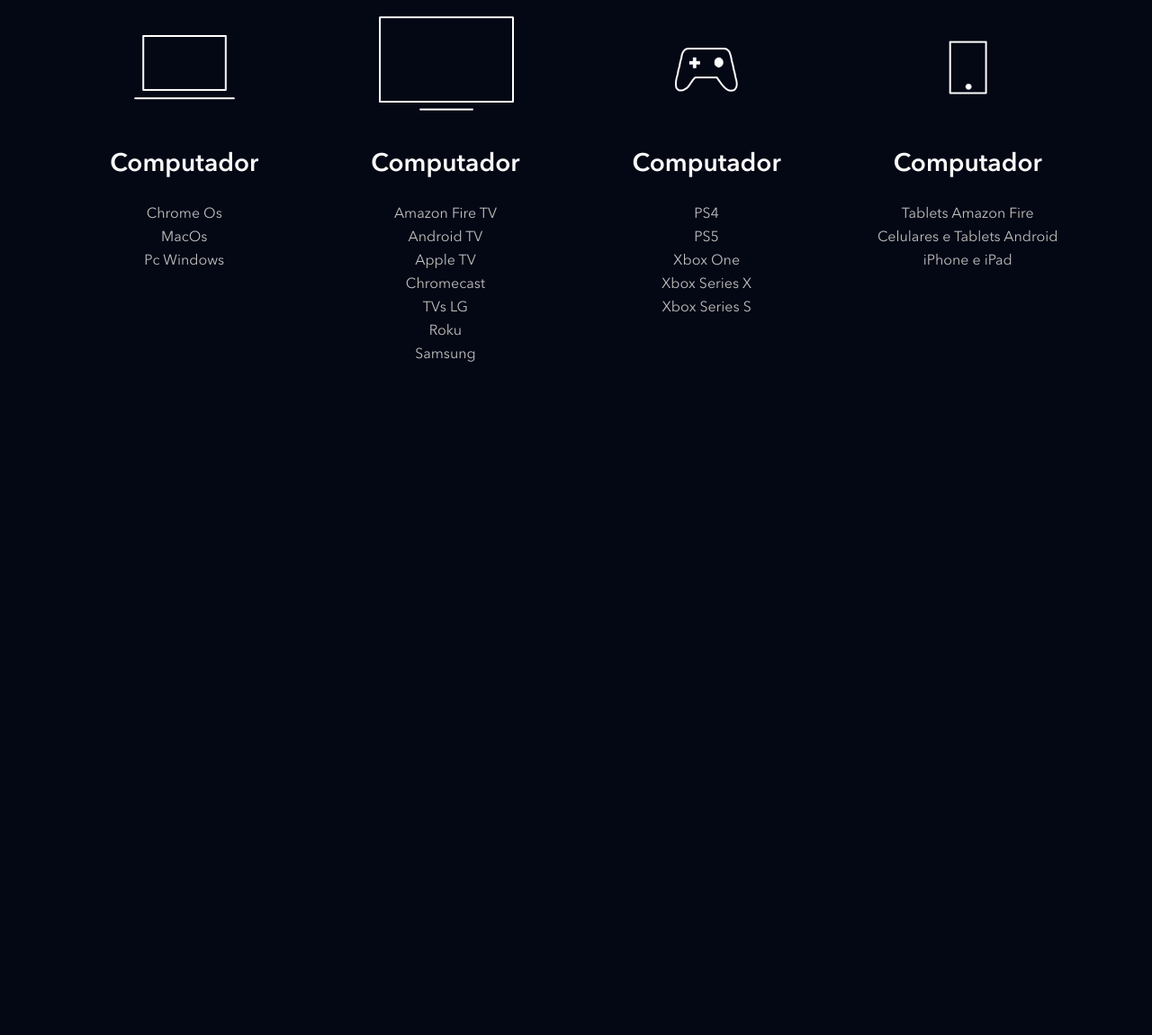
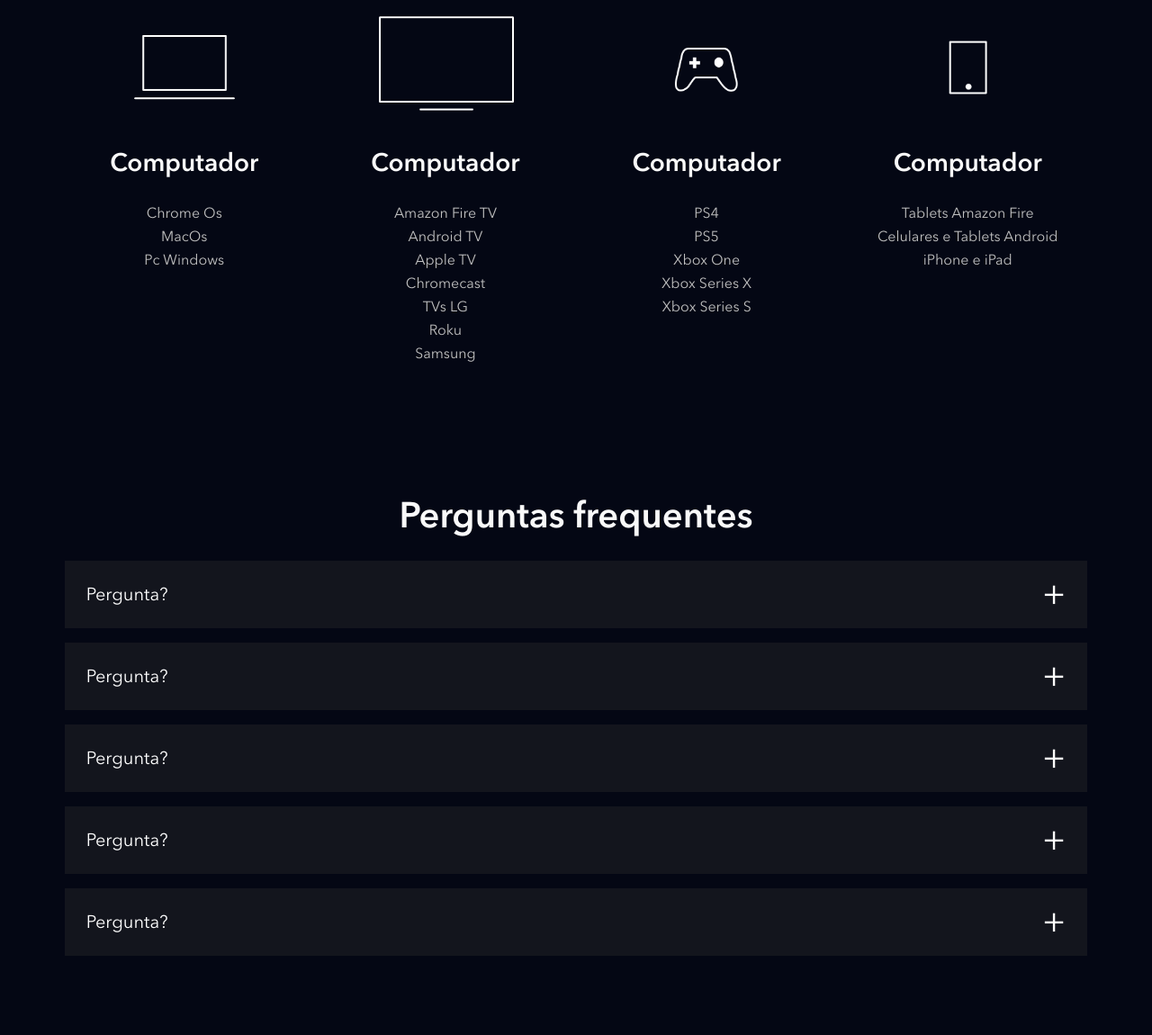
Before and after one commit to elisafa/clone_disneyplus, a website: page index.html in a window 1280 px wide. Shown: the part 3913-5063 px from the top of the page at 90% size. Before the commit the page ends 4390 px from the top, so only its background shows below. Drawn offline with nearby package versions, Linux system fonts and the light colour scheme; files that its build step writes are made by us from their sources; files whose address does not match are found by name.

Commit message:
Finalizada sessão perguntas e respostas

```diff
--- a/index.html
+++ b/index.html
@@ -269,6 +269,52 @@
       </ul>
     </section>
 
+    <section class="faq">
+      <h2 class="title">Perguntas frequentes</h2>
+      <ul class="faq__questions">
+        <li class="faq__questions__item faq__questions__item">
+          <div class="faq__questions__item__question" data-faq-question>
+            Pergunta?
+          </div>
+          <div class="faq__questions__item__answer text--big">
+              Resposta
+          </div>
+        </li>
+        <li class="faq__questions__item">
+          <div class="faq__questions__item__question" data-faq-question>
+            Pergunta?
+          </div>
+          <div class="faq__questions__item__answer text--big">
+              Resposta
+          </div>
+        </li>
+        <li class="faq__questions__item">
+          <div class="faq__questions__item__question" data-faq-question>
+            Pergunta?
+          </div>
+          <div class="faq__questions__item__answer text--big">
+              Resposta
+          </div>
+        </li>
+        <li class="faq__questions__item">
+          <div class="faq__questions__item__question" data-faq-question>
+            Pergunta?
+          </div>
+          <div class="faq__questions__item__answer text--big">
+              Resposta
+          </div>
+        </li>
+        <li class="faq__questions__item">
+          <div class="faq__questions__item__question" data-faq-question>
+            Pergunta?
+          </div>
+          <div class="faq__questions__item__answer text--big">
+              Resposta
+          </div>
+        </li>
+      </ul>
+    </section>
+
     <script src="./src/main.js"></script>
   </body>
 </html>
--- a/src/main.js
+++ b/src/main.js
@@ -1,5 +1,6 @@
 document.addEventListener('DOMContentLoaded', function(){
     const buttons = document.querySelectorAll('[data-tab-button]')
+    const questions = document.querySelectorAll('[data-faq-question]')
 
 
 
@@ -15,6 +16,16 @@
 
         })
     })
+
+    questions.forEach(item => {
+        item.addEventListener('click', abreOuFechaResposta)
+    })
+
+function abreOuFechaResposta(el){
+    const classe = 'faq__questions__item--is-open'
+    const elPai = el.target.parentNode
+    elPai.classList.toggle(classe)
+}
 })
 
 function removeBotaoAtivo(){
--- /dev/null
+++ b/src/styles/_faq.scss
@@ -0,0 +1,59 @@
+.faq{
+    padding: 5.6vw;
+
+    h2{
+        text-align: center;
+        margin-bottom: 24px;
+    }
+
+    &__questions{
+
+        &__item{
+            margin-bottom: 16px;
+            list-style: none;
+            background-color: #13151d;
+
+            &__question{
+                position: relative;
+                color: #fff;
+                font-size: 20px;
+                padding: 24px;
+                display: block;
+                cursor: pointer;
+
+                &::after{
+                    content: "+";
+                    position: absolute;
+                    top: 0;
+                    right: 24px;
+                    height: 100%;
+                    display: flex;
+                    align-items: center;
+                    font-size: 40px;
+
+                }
+            }
+
+            &__answer{
+                height: 0;
+                overflow: hidden;
+                padding: 0 24px;
+                transition: all .5s;
+            }
+
+            &--is-open{
+                .faq__questions__item__question::after{
+                    content: "-";
+                }
+
+                .faq__questions__item__answer{
+                    height: auto;
+                    padding: 24px;
+                    transition: all .5s;
+
+                }
+            }
+
+        }
+    }
+}
--- a/src/styles/main.scss
+++ b/src/styles/main.scss
@@ -3,6 +3,7 @@
 @use 'hero';
 @use 'plans';
 @use 'avaliable-devices';
+@use '_faq';
 
 
 @font-face {
```
